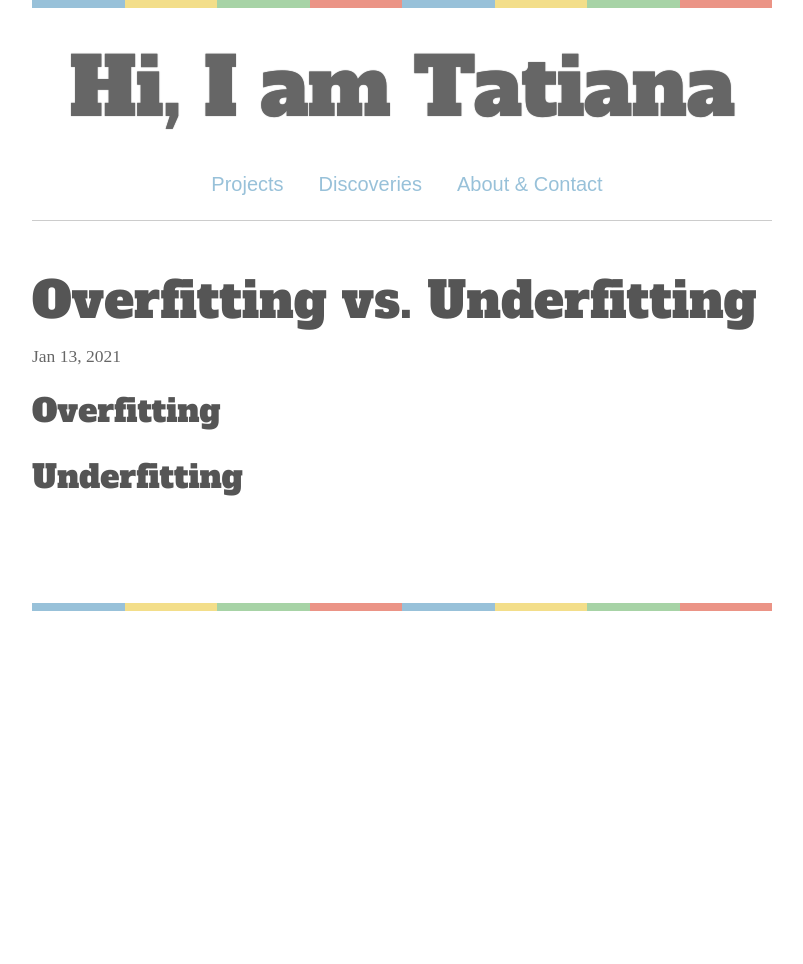
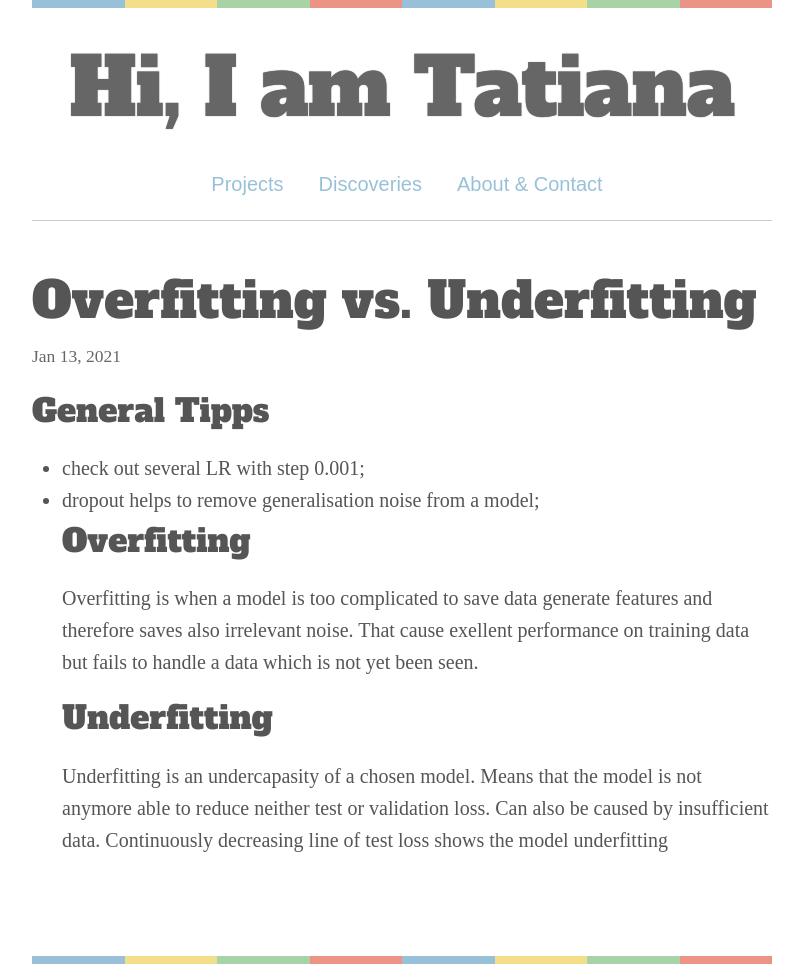
Before and after one commit to tatieliseeva/v-master, a Jekyll site: the page built from _posts/2021-01-13-Overfitting_vs_Underfitting.markdown, in a window 1280 px wide. Shown: the whole page, without its empty margins (238-1041 px from the left). Built offline with Jekyll 4.4.1, drawn with Linux system fonts in a browser that asks for light colours; some web fonts are replaced; before the commit the page ends 900 px from its top, so only the background shows below that.

Commit message:
Update 2021-01-13-Overfitting_vs_Underfitting.markdown

```diff
--- a/_posts/2021-01-13-Overfitting_vs_Underfitting.markdown
+++ b/_posts/2021-01-13-Overfitting_vs_Underfitting.markdown
@@ -4,7 +4,10 @@ title:  "Overfitting vs. Underfitting"
 categories: ML
 permalink: /discoveries
 ---
-
+## General Tipps
+- check out several LR with step 0.001;
+- dropout helps to remove generalisation noise from a model;
 ## Overfitting
-
+Overfitting is when a model is too complicated to save data generate features and therefore saves also irrelevant noise. That cause exellent performance on training data but fails to handle a data which is not yet been seen.
 ## Underfitting
+Underfitting is an undercapasity of a chosen model. Means that the model is not anymore able to reduce neither test or validation loss. Can also be caused by insufficient data. Continuously decreasing line of test loss shows the model underfitting
```
